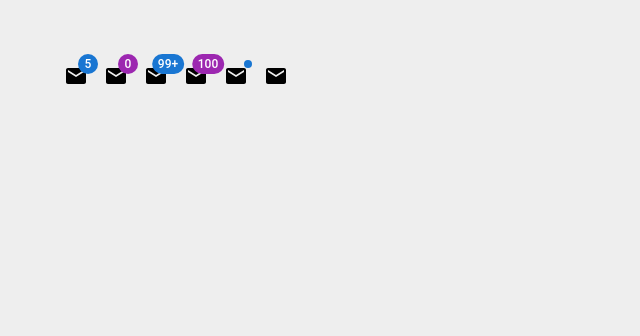
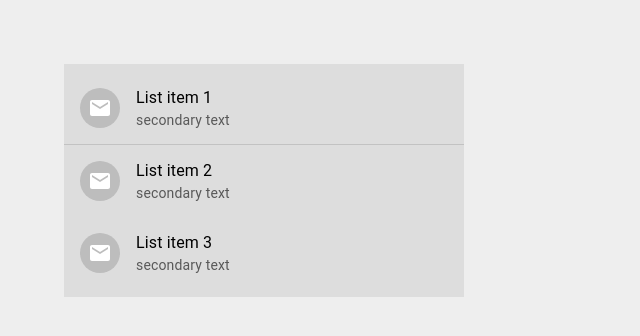
Before and after one commit to amontalvof/react-mui-demo, a React (Create React App) app: page / in a window 1280 px wide. Shown: the top 336 px of the page, without its empty margins (0-640 px from the left). Built offline with nearby package versions, Linux system fonts and the light colour scheme.

Commit message:
feat: List

```diff
--- a/src/App.tsx
+++ b/src/App.tsx
@@ -1,5 +1,6 @@
 import './App.css';
-import MuiBadge from './components/MuiBadge';
+import MuiList from './components/MuiList';
+// import MuiBadge from './components/MuiBadge';
 // import MuiAvatar from './components/MuiAvatar';
 // import MuiBottomNavigation from './components/MuiBottomNavigation';
 // import MuiSpeedDial from './components/MuiSpeedDial';
@@ -28,7 +29,7 @@
 function App() {
     return (
         <div className="App">
-            <MuiBadge />
+            <MuiList />
         </div>
     );
 }
--- /dev/null
+++ b/src/components/MuiList.tsx
@@ -0,0 +1,65 @@
+import { Mail } from "@mui/icons-material";
+import {
+    Avatar,
+    Box,
+    Divider,
+    List,
+    ListItem,
+    ListItemAvatar,
+    ListItemButton,
+    ListItemIcon,
+    ListItemText,
+} from "@mui/material";
+
+const MuiList = () => {
+    return (
+        <Box sx={{ width: "400px", bgcolor: "#ddd" }}>
+            <List>
+                <ListItem disablePadding>
+                    <ListItemButton>
+                        <ListItemIcon>
+                            <ListItemAvatar>
+                                <Avatar>
+                                    <Mail />
+                                </Avatar>
+                            </ListItemAvatar>
+                        </ListItemIcon>
+                        <ListItemText
+                            primary="List item 1"
+                            secondary="secondary text"
+                        />
+                    </ListItemButton>
+                </ListItem>
+                <Divider />
+                <ListItem>
+                    <ListItemIcon>
+                        <ListItemAvatar>
+                            <Avatar>
+                                <Mail />
+                            </Avatar>
+                        </ListItemAvatar>
+                    </ListItemIcon>
+                    <ListItemText
+                        primary="List item 2"
+                        secondary="secondary text"
+                    />
+                </ListItem>
+                <ListItem>
+                    <ListItemIcon>
+                        <ListItemAvatar>
+                            <Avatar>
+                                <Mail />
+                            </Avatar>
+                        </ListItemAvatar>
+                    </ListItemIcon>
+                    <ListItemText
+                        primary="List item 3"
+                        secondary="secondary text"
+                    />
+                </ListItem>
+            </List>
+        </Box>
+    );
+};
+
+export default MuiList;
```
